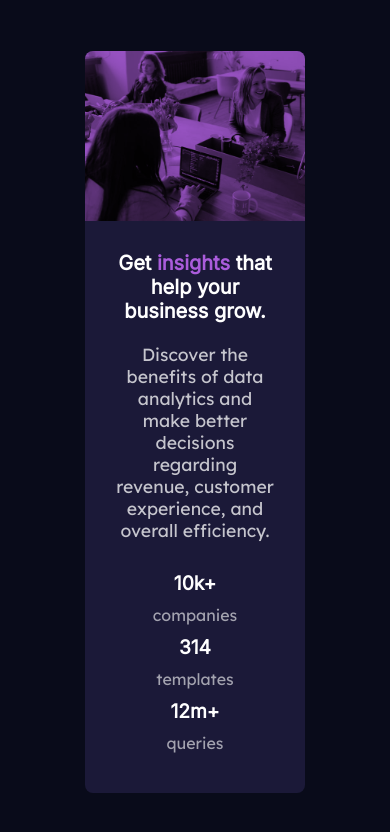
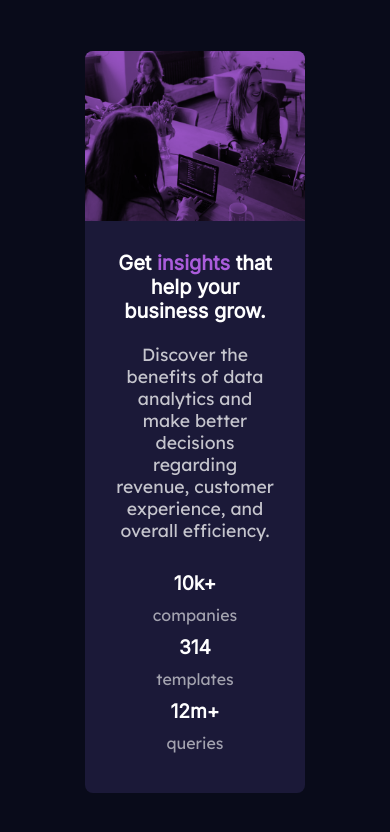
Before and after one commit to YouLackHope/Stats-Card-, a plain HTML site: page index.html in a window 390 px wide. Drawn offline with Linux system fonts and the light colour scheme.

Commit message:
Update styles.css

```diff
--- a/styles.css
+++ b/styles.css
@@ -115,7 +115,7 @@ h2 span {
     }
 
     .left {
-        background-image: url(images/image-header-desktop.jpg);
+        background-image: url(images/image-header-mobile.jpg);
         max-width: 100%;
         background-size: 100% 100%;
         background-color: #9d55ca;
```
